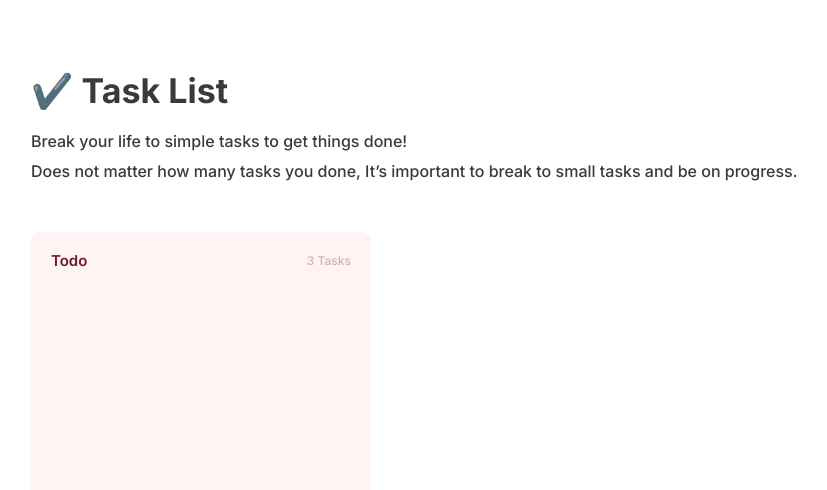
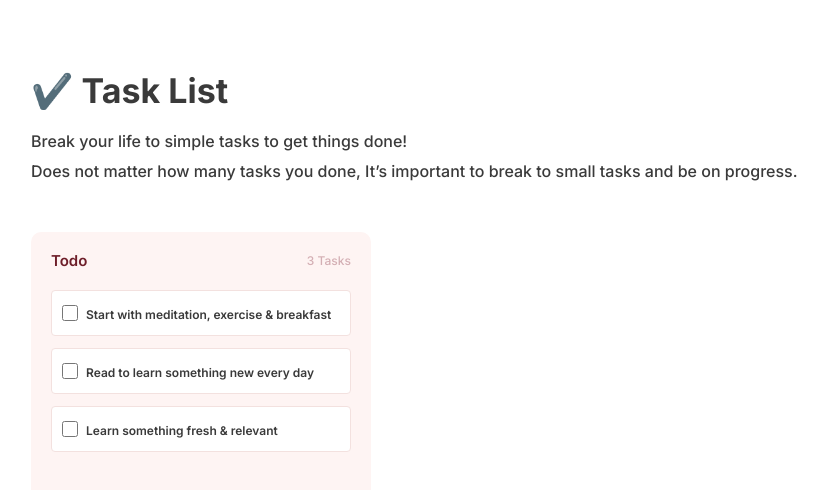
Before and after one commit to Malekiamirr/TaskList, a React (Vite) app: page / in a window 1280 px wide. Shown: the top 490 px of the page, without its empty margins (79-906 px from the left). Built offline with nearby package versions, Linux system fonts and the light colour scheme.

Commit message:
Install react-icons package

```diff
--- a/package.json
+++ b/package.json
@@ -11,7 +11,8 @@
   },
   "dependencies": {
     "react": "^18.2.0",
-    "react-dom": "^18.2.0"
+    "react-dom": "^18.2.0",
+    "react-icons": "^4.10.1"
   },
   "devDependencies": {
     "@types/react": "^18.2.15",
--- a/src/components/Task/index.jsx
+++ b/src/components/Task/index.jsx
@@ -1,5 +1,35 @@
+import { useState } from 'react';
+
+// eslint-disable-next-line react/prop-types
 function Task({ borderColor, text }) {
-  return <div>Task</div>;
+  const [inputValue, setInputValue] = useState(text);
+
+  const handleChange = (e) => {
+    setInputValue(e.target.value);
+  };
+  return (
+    <div
+      style={{ border: `1px solid ${borderColor}` }}
+      className="w-[300px] rounded py-[10px] px-[10px] bg-white flex items-center gap-2"
+    >
+      <div className="w-4 h-4">
+        <input
+          type="checkbox"
+          className="w-4 h-4 flex items-center justify-center"
+        />
+      </div>
+      <div className="w-full">
+        <input
+          value={inputValue}
+          className="text-xs font-semibold leading-[14.52px] w-full break-all outline-none"
+          onChange={handleChange}
+        />
+      </div>
+
+      {/* remove button */}
+      <div></div>
+    </div>
+  );
 }
 
 export default Task;
--- a/src/components/TodoBoard/index.jsx
+++ b/src/components/TodoBoard/index.jsx
@@ -1,14 +1,33 @@
-import { BoardTitle } from '../index';
+import { BoardTitle, Task } from '../index';
 
 function TodoBoard() {
   return (
     <div className="w-[340px] h-[700px] rounded-[10px] p-5 pb-[30px] bg-[#FEF4F3]">
+      {/* Title */}
       <BoardTitle
         title={'Todo'}
         titleColor={'text-[#6E1E29]'}
         taskColor={'text-[#D4AFB4]'}
         taskCount={3}
       />
+
+      {/* Tasks List */}
+      <div className="flex flex-col mt-5 gap-3">
+        <Task
+          text={
+            'Start with meditation, exercise & breakfast for a productive day'
+          }
+          borderColor={'#F3E1DF'}
+        />
+        <Task
+          text={'Read to learn something new every day'}
+          borderColor={'#F3E1DF'}
+        />
+        <Task
+          text={'Learn something fresh & relevant'}
+          borderColor={'#F3E1DF'}
+        />
+      </div>
     </div>
   );
 }
```
Also changed, not shown: 1 other file (tests, documents, lock files or other folders).
